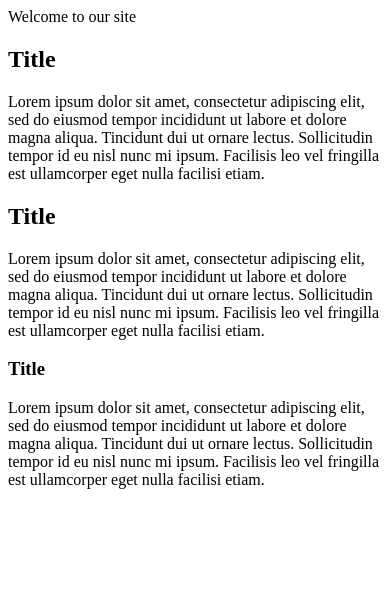
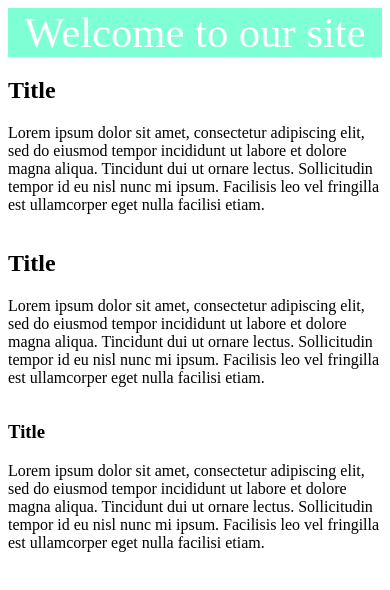
Before and after one commit to SamSvetlik/First-Responsive-Website, a plain HTML site: page index.html in a window 390 px wide. Drawn offline with Linux system fonts and the light colour scheme.

Commit message:
basic responsiveness

```diff
--- a/index.html
+++ b/index.html
@@ -9,6 +9,7 @@
 </head>
 <body>
     <header>Welcome to our site</header>
+    <main>
     <section>
         <div>
             <h1>Title</h1>
@@ -23,5 +24,6 @@
             <p>Lorem ipsum dolor sit amet, consectetur adipiscing elit, sed do eiusmod tempor incididunt ut labore et dolore magna aliqua. Tincidunt dui ut ornare lectus. Sollicitudin tempor id eu nisl nunc mi ipsum. Facilisis leo vel fringilla est ullamcorper eget nulla facilisi etiam. </p>
         </div>
     </section>
+    </main>
 </body>
 </html>
--- a/style.css
+++ b/style.css
@@ -0,0 +1,20 @@
+header {
+    background-color: aquamarine;
+    text-align: center;
+    font-size: 32pt;
+    color: white;
+
+}
+section{
+    display: grid;
+    grid-template-columns: 1fr 1fr 1fr;
+    background-color: #262626;
+    color: white;
+}
+@media (max-width: 576px) {
+    section {
+        grid-template-columns: 1fr;
+        background-color: white;
+        color: black
+    }
+}
```
